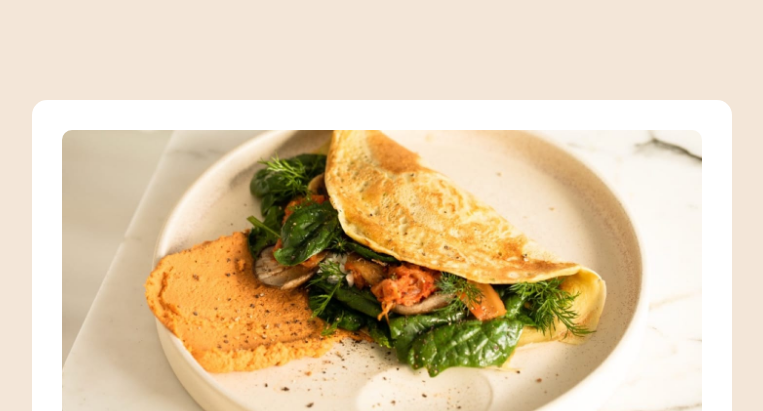
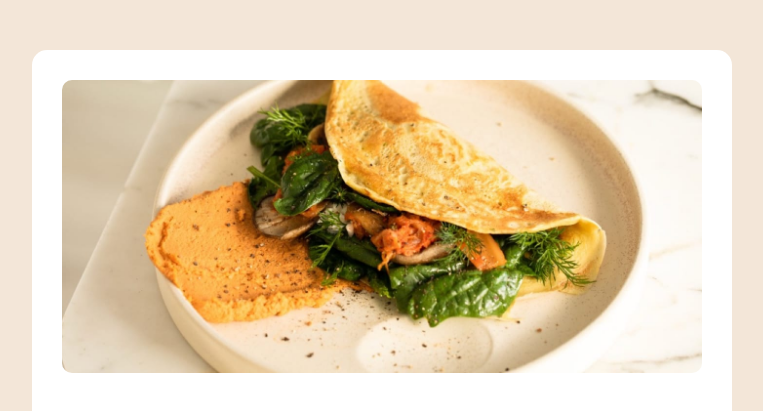
Before and after one commit to AsmaMxhd/Recipe_Page, a plain HTML site: page index.html in a window 1280 px wide. Shown: the part 150-561 px from the top of the page, without its empty margins (258-1021 px from the left). Drawn offline with Linux system fonts and the light colour scheme.

Commit message:
Update style.css

```diff
--- a/style.css
+++ b/style.css
@@ -11,7 +11,7 @@ body {
   align-items: center;
   justify-content: center;
   min-height: 100vh;
-  padding: 250px 50px;
+  padding: 200px 50px;
 }
 .container {
   width: 100%;
```
